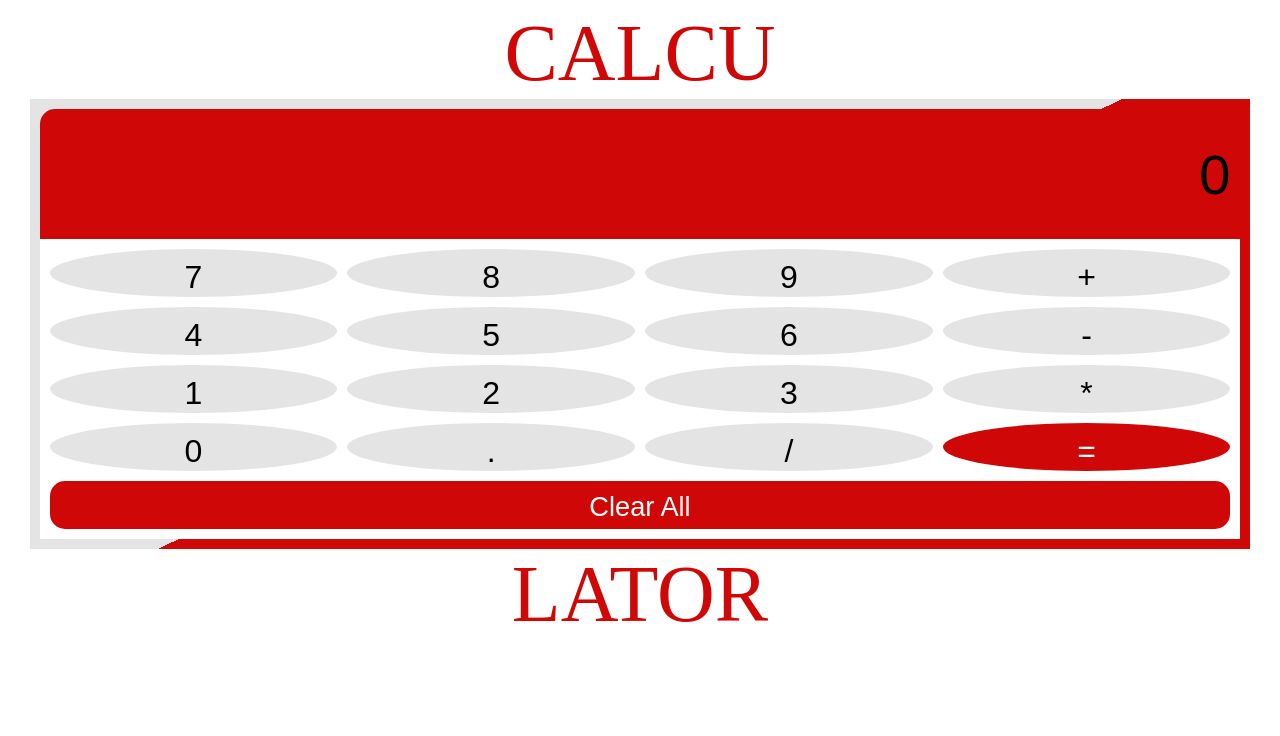
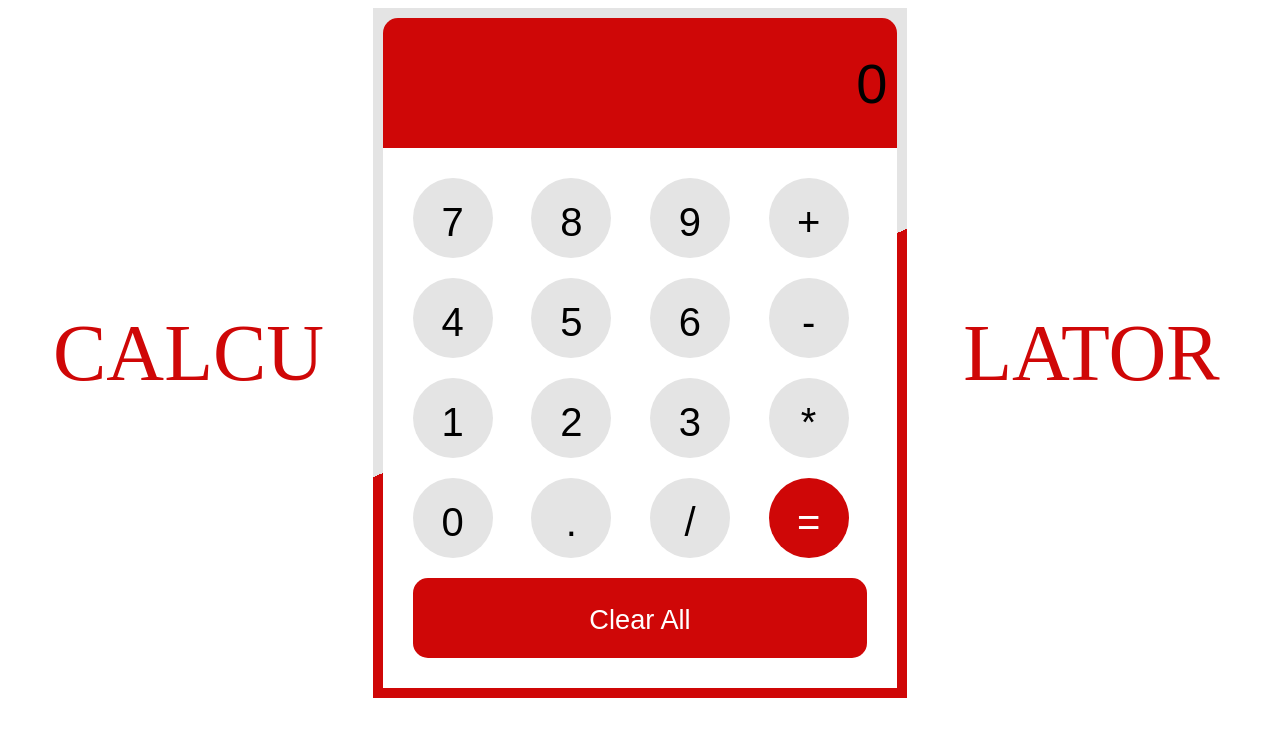
Before and after one commit to aditya09092002choudhary/Calculator-2.0, a plain HTML site: page index.html in a window 1280 px wide. Drawn offline with Linux system fonts and the light colour scheme.

Commit message:
Update styles.css

```diff
--- a/styles.css
+++ b/styles.css
@@ -5,6 +5,12 @@
     width: 30%;
     margin: 0px auto;
 }
+.grid{
+    display: grid;
+    grid-template-rows: 1fr;
+    grid-template-columns: 1fr 1.5fr 1fr;
+}
+
 .calcu, .lator{
     font-size: 5rem;
     /* display: none; */
@@ -93,9 +99,13 @@ background: rgb(228, 228, 228);
 }
 
 @media only screen and (max-width: 600px) {
+    .grid{
+        display: block;
+    }
     .container{
         width: 95%;
         margin: 0 auto;
+        text-align: center;
     }
     .calcu, .lator{
         display: none;
@@ -137,15 +147,15 @@ background: rgb(228, 228, 228);
         font-size: 1.5rem;
     }
 
-    .bottom{
+    /* .bottom{
         row-gap: 10px;
         column-gap: 10px;
         padding: 10px;
-    }
+    } */
 
-    .items{
+    /* .items{
         width: auto;
         height: auto;
         font-size: 2rem;
-    }
+    } */
   }
```
